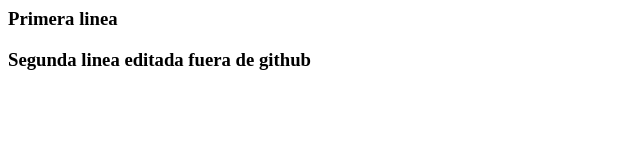
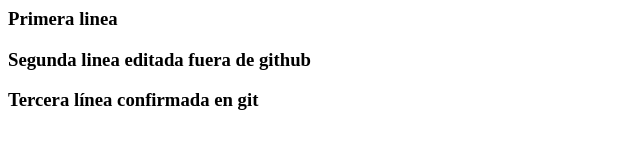
Before and after one commit to AlvaroVillanuevaLopez/miRepositorio, a plain HTML site: page index.html in a window 1280 px wide. Shown: the whole page, without its empty margins (0-640 px from the left). Drawn offline with Linux system fonts and the light colour scheme.

Commit message:
Update index.html

```diff
--- a/index.html
+++ b/index.html
@@ -4,4 +4,5 @@
 <body>
 <h3>Primera linea</h3>
 <h3>Segunda linea editada fuera de github</h3>
+<h3>Tercera línea confirmada en git</h3>
 </body>
```
